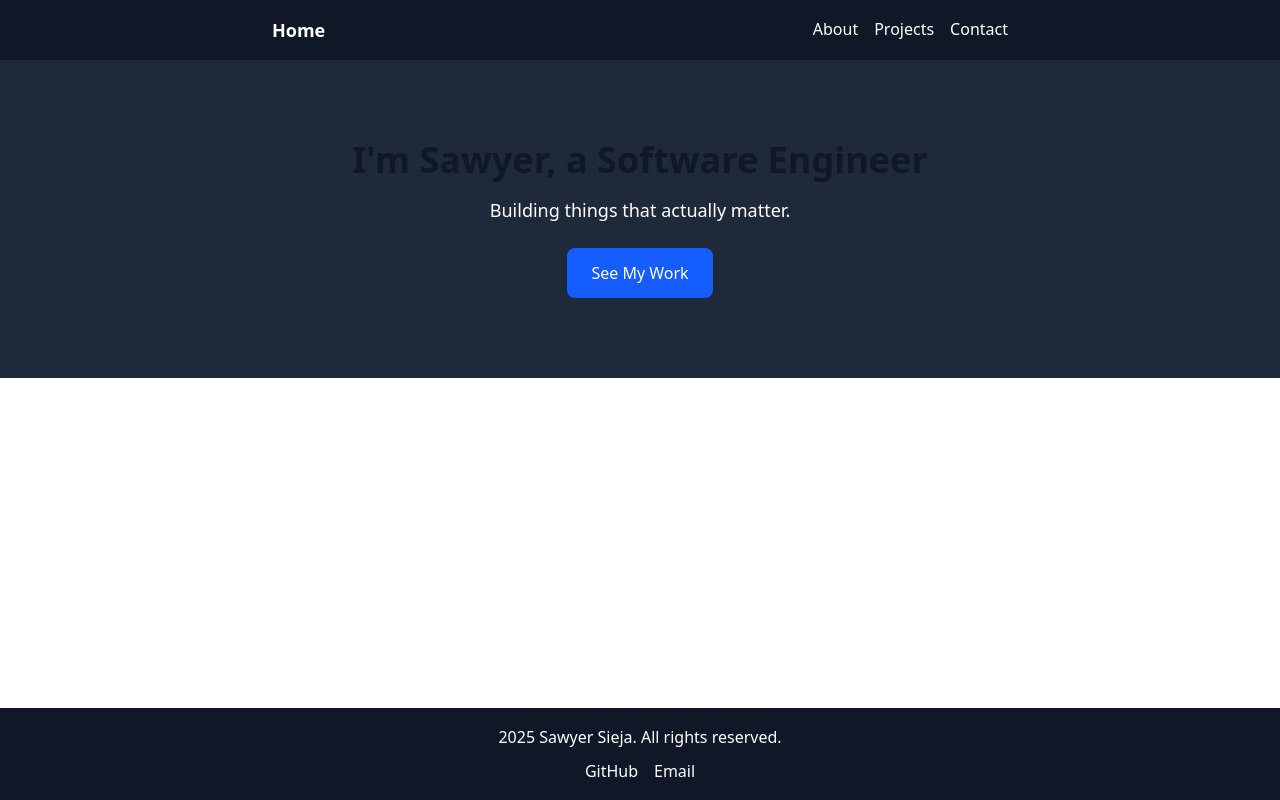
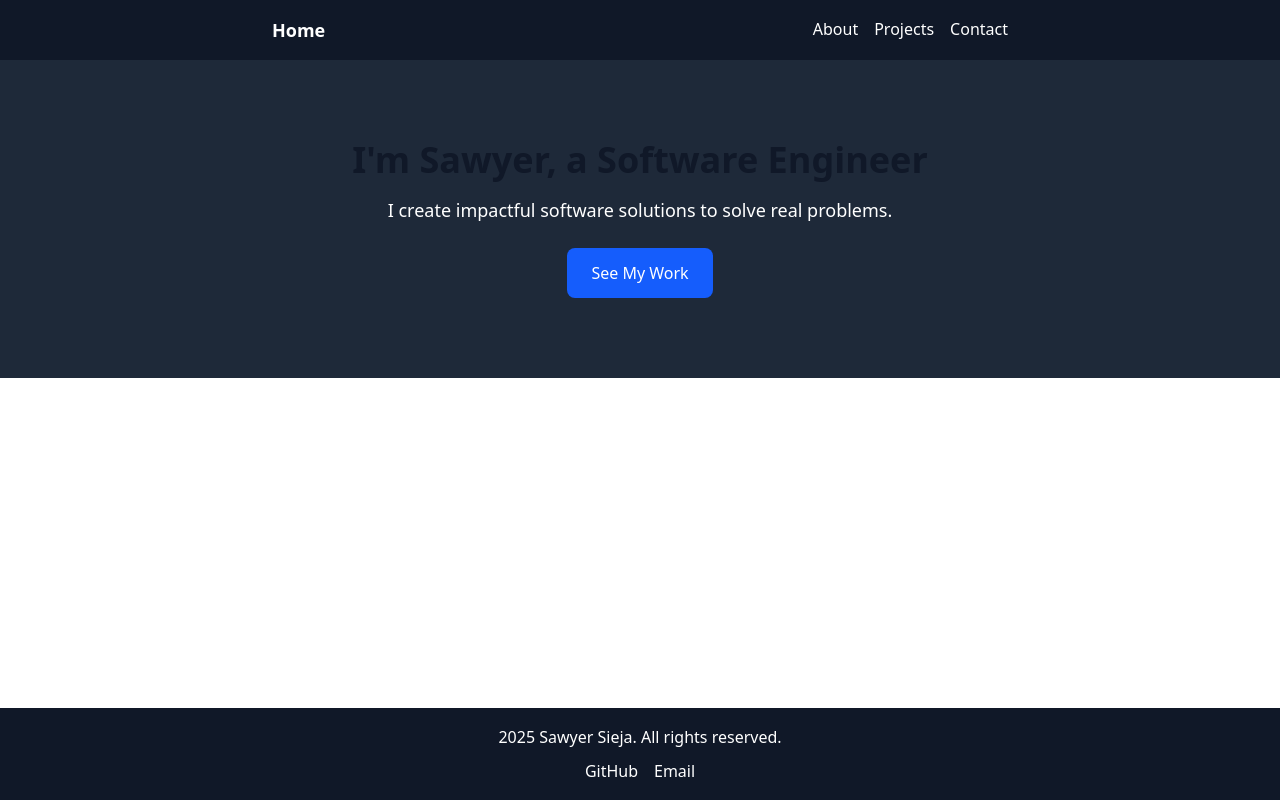
Before and after one commit to sawyersieja/kikko, a Next.js app: page / in a window 1280 px wide. Built offline with nearby package versions, Linux system fonts and the light colour scheme.

Commit message:
style: fix-colors - Modified Hero <p> content to be more palatable.

```diff
--- a/src/app/components/Hero.tsx
+++ b/src/app/components/Hero.tsx
@@ -2,7 +2,7 @@ const Hero = () => {
     return (
         <section className="text-center py-20 bg-gray-800 text-white">
             <h1 className="text-5xl font-bold">I&apos;m Sawyer, a Software Engineer</h1>
-            <p className="mt-4 text-lg">Building things that actually matter.</p>
+            <p className="mt-4 text-lg">I create impactful software solutions to solve real problems.</p>
             <a href="/projects" className="mt-6 inline-block px-6 py-3 bg-blue-600 rounded-lg">
                 See My Work
             </a>
```
